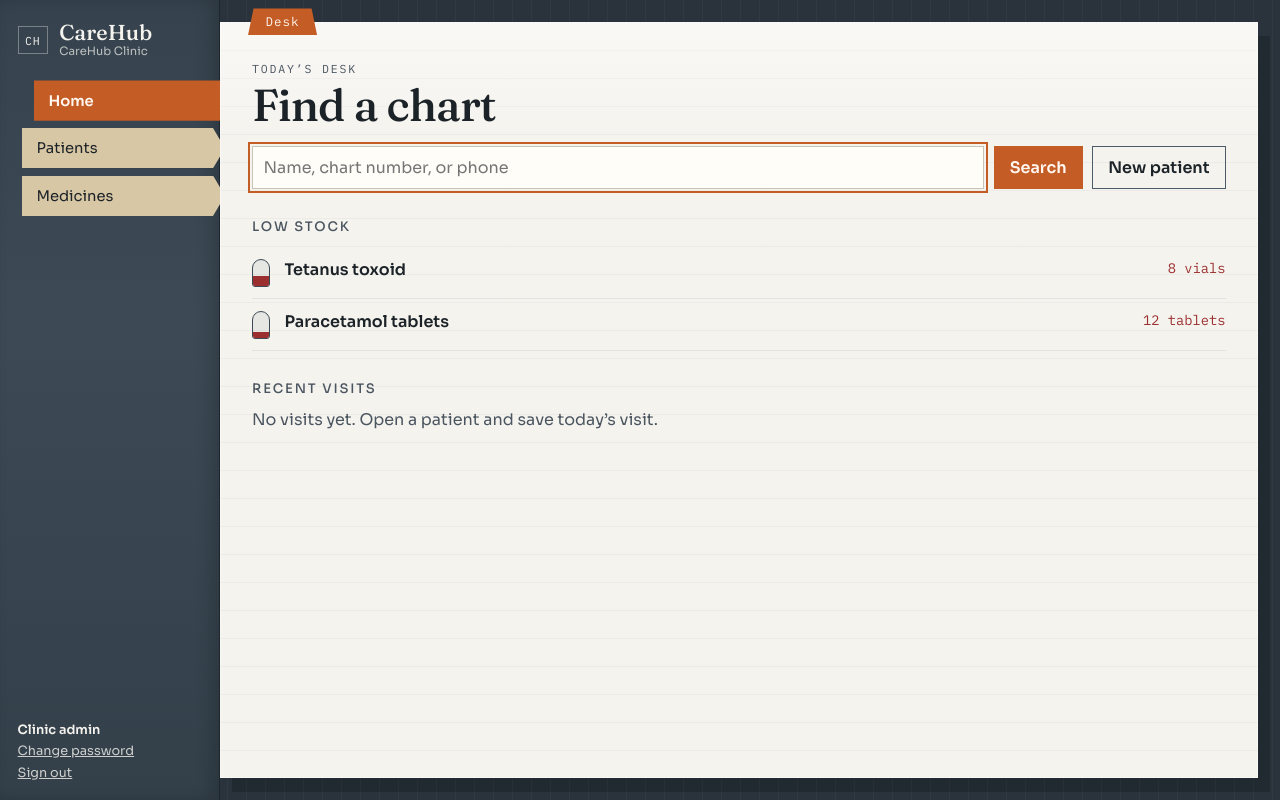
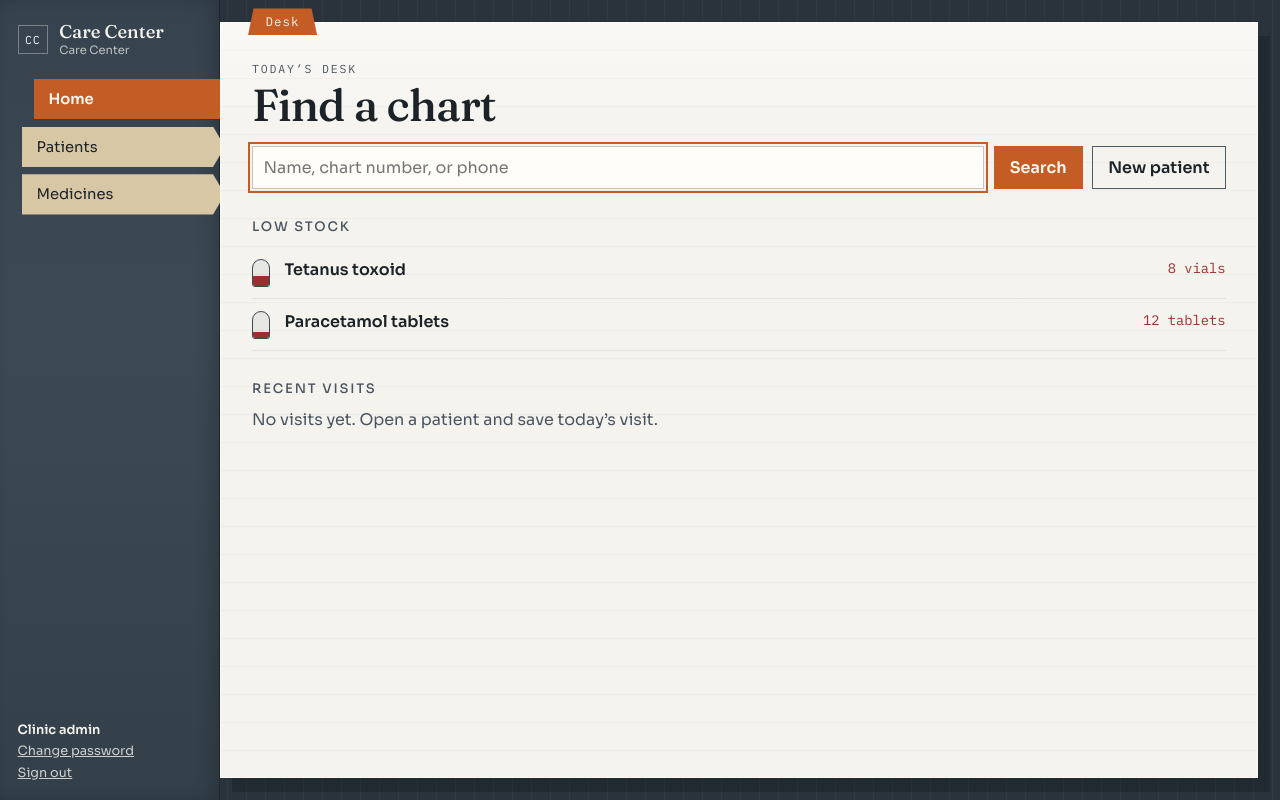
Before and after one commit to johnstonewahome/carehub, a PHP site: page / in a window 1280 px wide. Run offline with PHP 8.4, Linux system fonts and the light colour scheme; the visitor is signed in with stand-in values (Sample User, id 1); some libraries are stand-ins or nearby versions.

Commit message:
Rename the product from CareHub to Care Center
Update the visible brand, page titles, installer, and docs. File paths
and the SQLite filename stay the same so existing installs keep working.

Co-authored-by: johnstone <johnstonewahome@gmail.com>

```diff
--- a/assets/css/app.css
+++ b/assets/css/app.css
@@ -112,8 +112,8 @@ h2 {
 
 .brand-name {
     font-family: var(--display);
-    font-size: 1.35rem;
-    line-height: 1;
+    font-size: 1.15rem;
+    line-height: 1.1;
 }
 
 .brand-sub {
--- a/config.example.php
+++ b/config.example.php
@@ -2,7 +2,7 @@
 declare(strict_types=1);
 
 return [
-    'clinic_name' => 'CareHub Clinic',
+    'clinic_name' => 'Care Center',
     'database_path' => 'database/carehub.sqlite',
     'base_path' => '',
 ];
--- a/database/schema.sql
+++ b/database/schema.sql
@@ -1,4 +1,4 @@
--- CareHub clinic database
+-- Care Center clinic database
 -- SQLite. The live file is created from this script (database/carehub.sqlite).
 -- Default login after seed: admin@carehub.local / ChangeMe!23
 
--- a/includes/layout.php
+++ b/includes/layout.php
@@ -3,12 +3,12 @@ declare(strict_types=1);
 
 function render_app(array $view): void
 {
-    $title = $view['title'] ?? 'CareHub';
+    $title = $view['title'] ?? 'Care Center';
     $nav = $view['nav'] ?? '';
-    $tab = $view['tab'] ?? (string) config('clinic_name', 'CareHub');
+    $tab = $view['tab'] ?? (string) config('clinic_name', 'Care Center');
     $user = $view['user'] ?? current_user();
     $body = $view['body'] ?? '';
-    $clinic = (string) config('clinic_name', 'CareHub Clinic');
+    $clinic = (string) config('clinic_name', 'Care Center');
     $flashes = take_flashes();
     header('Content-Type: text/html; charset=utf-8');
     ?>
@@ -17,7 +17,7 @@ function render_app(array $view): void
 <head>
     <meta charset="utf-8">
     <meta name="viewport" content="width=device-width, initial-scale=1">
-    <title><?= e($title) ?> · CareHub</title>
+    <title><?= e($title) ?> · Care Center</title>
     <link rel="preconnect" href="https://fonts.googleapis.com">
     <link rel="preconnect" href="https://fonts.gstatic.com" crossorigin>
     <link href="https://fonts.googleapis.com/css2?family=Fraunces:opsz,wght@9..144,500;9..144,600&family=IBM+Plex+Mono:wght@400;500&family=Sora:wght@400;500;600&display=swap" rel="stylesheet">
@@ -27,8 +27,8 @@ function render_app(array $view): void
 <div class="cabinet">
     <aside class="rail">
         <a class="brand" href="<?= e(url()) ?>">
-            <span class="brand-mark">CH</span>
-            <span class="brand-name">CareHub</span>
+            <span class="brand-mark">CC</span>
+            <span class="brand-name">Care Center</span>
             <span class="brand-sub"><?= e($clinic) ?></span>
         </a>
         <nav class="tabs" aria-label="Cabinet">
@@ -62,9 +62,9 @@ function render_app(array $view): void
 
 function render_gate(array $view): void
 {
-    $title = $view['title'] ?? 'CareHub';
+    $title = $view['title'] ?? 'Care Center';
     $body = $view['body'] ?? '';
-    $clinic = (string) config('clinic_name', 'CareHub Clinic');
+    $clinic = (string) config('clinic_name', 'Care Center');
     $flashes = take_flashes();
     header('Content-Type: text/html; charset=utf-8');
     ?>
@@ -73,7 +73,7 @@ function render_gate(array $view): void
 <head>
     <meta charset="utf-8">
     <meta name="viewport" content="width=device-width, initial-scale=1">
-    <title><?= e($title) ?> · CareHub</title>
+    <title><?= e($title) ?> · Care Center</title>
     <link rel="preconnect" href="https://fonts.googleapis.com">
     <link rel="preconnect" href="https://fonts.gstatic.com" crossorigin>
     <link href="https://fonts.googleapis.com/css2?family=Fraunces:opsz,wght@9..144,500;9..144,600&family=IBM+Plex+Mono:wght@400;500&family=Sora:wght@400;500;600&display=swap" rel="stylesheet">
@@ -82,7 +82,7 @@ function render_gate(array $view): void
 <body class="room room-closed">
 <div class="closed-cabinet">
     <p class="lid-label">Consulting room</p>
-    <h1 class="lid-title">CareHub</h1>
+    <h1 class="lid-title">Care Center</h1>
     <p class="lid-clinic"><?= e($clinic) ?></p>
     <?php foreach ($flashes as $flash): ?>
         <p class="flash flash-<?= e($flash['type']) ?>"><?= e($flash['message']) ?></p>
--- a/install.php
+++ b/install.php
@@ -16,7 +16,7 @@ session_start();
 
 $errors = [];
 $fields = [
-    'clinic_name' => post_string('clinic_name') ?: 'CareHub Clinic',
+    'clinic_name' => post_string('clinic_name') ?: 'Care Center',
     'admin_name' => post_string('admin_name') ?: 'Clinic admin',
     'admin_email' => post_string('admin_email') ?: 'admin@carehub.local',
     'admin_password' => (string) ($_POST['admin_password'] ?? ''),
@@ -97,7 +97,7 @@ ob_start();
     <label>Sign-in password
         <input type="password" name="admin_password" required minlength="8" value="<?= e($fields['admin_password']) ?>">
     </label>
-    <button class="btn" type="submit">Install CareHub</button>
+    <button class="btn" type="submit">Install Care Center</button>
 </form>
 <?php
 render_gate([
```
Also changed, not shown: HOW-TO-RUN-ON-SERVER.md (+3 -3 lines), docs/superpowers/specs/2026-08-24-carehub-clinic-design.md (+1 -1 lines), README.md.
